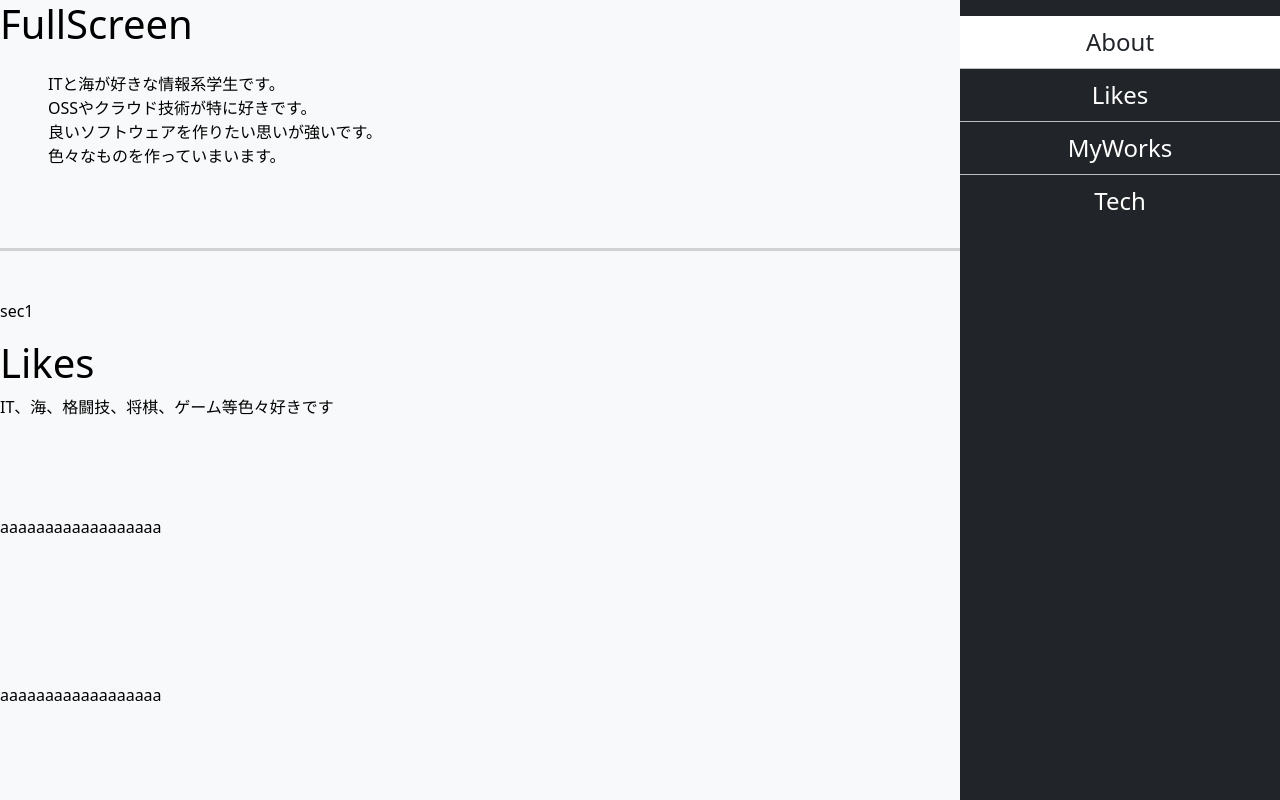
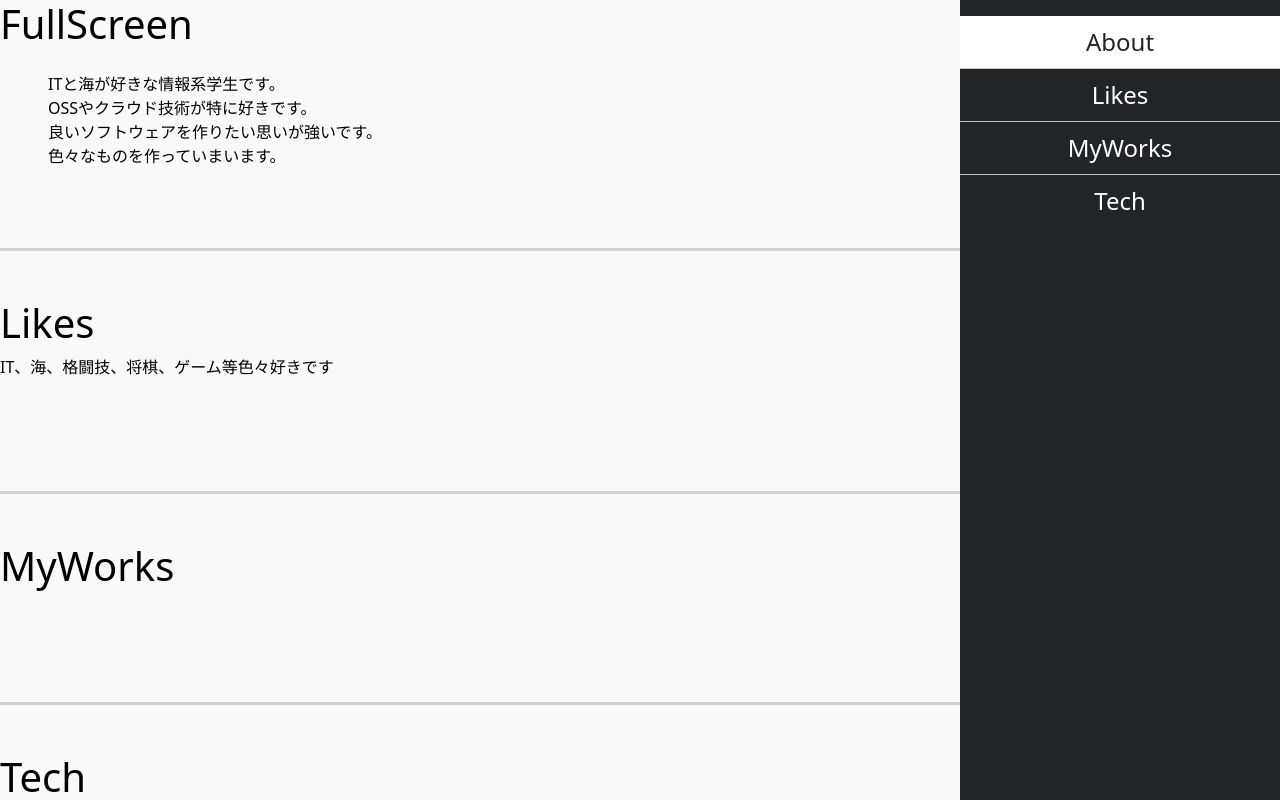
Before and after one commit to student-ops/mypotal_next_bootstrap, a Next.js app in the folder my-project/: page / in a window 1280 px wide. Built offline with nearby package versions, Linux system fonts and the light colour scheme.

Commit message:
fram done

```diff
--- a/my-project/src/components/footer.tsx
+++ b/my-project/src/components/footer.tsx
@@ -7,7 +7,7 @@ const Footer: React.FC = () => {
         borderTop: "0",
         color: "#bababa",
         overflow: "hidden",
-        padding: "5em 0 4em 0",
+        padding: "6em 0 5em 0",
         fontSize: "0.9em",
       }}
     >
--- a/my-project/src/components/main_sections.tsx
+++ b/my-project/src/components/main_sections.tsx
@@ -15,9 +15,6 @@ const Section2 = (
   <div>
     <h1>Likes</h1>
     <p>IT、海、格闘技、将棋、ゲーム等色々好きです</p>
-    <p className="my-5 py-5">aaaaaaaaaaaaaaaaaa</p>
-    <p className="my-5 py-5">aaaaaaaaaaaaaaaaaa</p>
-    <p className="my-5 py-5">aaaaaaaaaaaaaaaaaa</p>
   </div>
 );
 const Section3 = (
--- a/my-project/src/pages/index.tsx
+++ b/my-project/src/pages/index.tsx
@@ -31,7 +31,6 @@ export default function HomePage() {
 
   const Section1Content = (
     <div id="section-1" ref={link1Ref}>
-      <p>sec1</p>
       {MainSections[1]}
     </div>
   );
```
